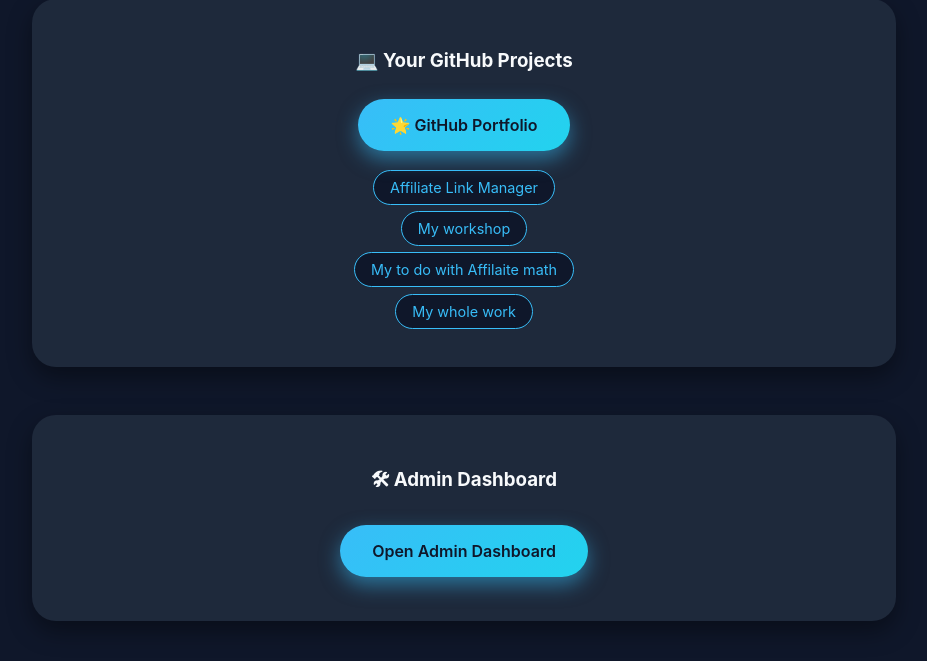
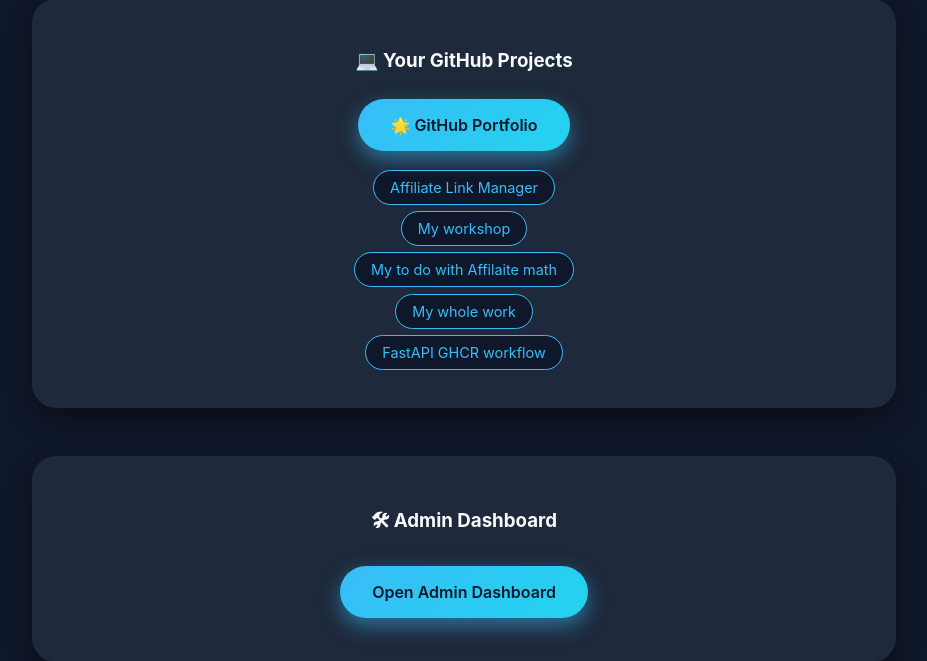
Before and after one commit to KhanRiyazi/Golden-ratio, a FastAPI app: page / in a window 1280 px wide. Shown: the part 1345-2006 px from the top of the page, without its empty margins (176-1103 px from the left). Run offline with FastAPI, Linux system fonts and the light colour scheme.

Commit message:
workshop

```diff
--- a/app/templates/index.html
+++ b/app/templates/index.html
@@ -242,6 +242,7 @@ footer {
   <a href="https://khanriyazi.github.io/Workshop/" class="inner-btn">My workshop</a>
   <a href="https://khanriyazi.github.io/My-To-do/" class="inner-btn">My to do with Affilaite math</a>
   <a href="https://affiliatemath.xyz/" class="inner-btn">My whole work</a>
+  <a href="https://khanriyazi.github.io/GHCR/" class="inner-btn">FastAPI GHCR workflow</a>
 </section>
 
 <!-- Admin -->
```
